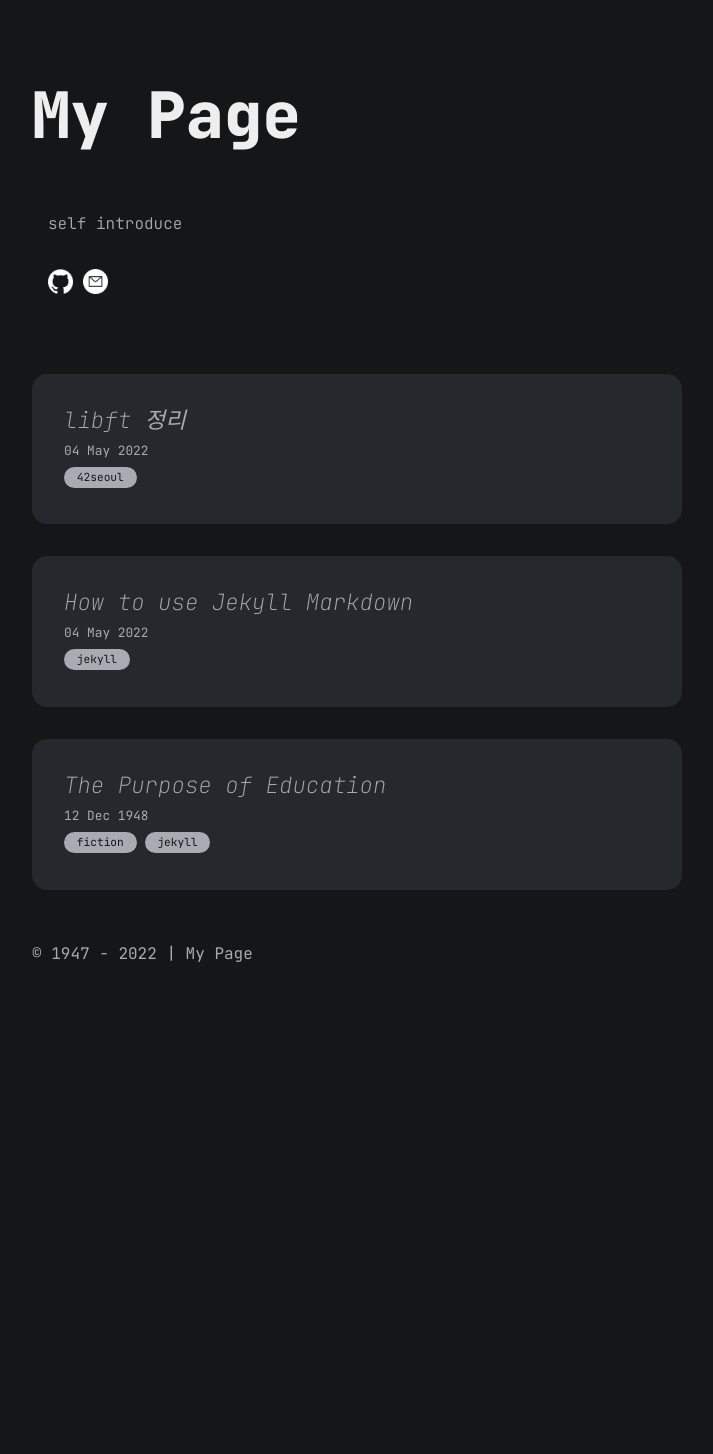
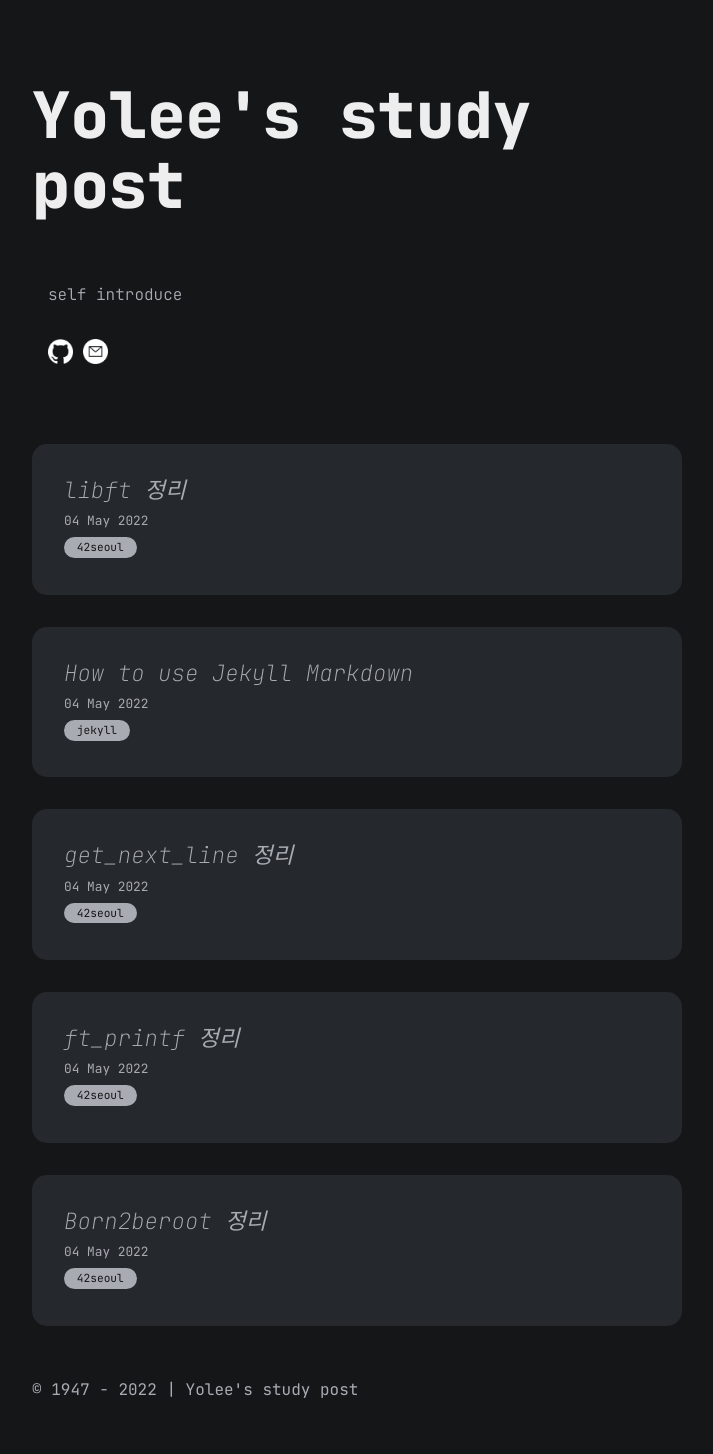
Before and after one commit to Victra15/Victra15.github.io, a Jekyll site: the page built from index.md, in a window 1280 px wide. Shown: the whole page, without its empty margins (283-996 px from the left). Built offline with Jekyll 4.4.1, drawn with Linux system fonts in a browser that asks for light colours; before the commit the page ends 1018 px from its top, so only the background shows below that.

Commit message:
add post

```diff
--- a/_config.yml
+++ b/_config.yml
@@ -1,4 +1,4 @@
-title: My Page
+title: Yolee's study post
 markdown: kramdown
 url: ""
 baseurl: ""
--- /dev/null
+++ b/all_collections/_posts/2022-05-04-born2beroot.md
@@ -0,0 +1,8 @@
+---
+layout: post
+title: Born2beroot 정리
+date: 2022-05-04
+categories: ["42seoul"]
+---
+
+test post
--- /dev/null
+++ b/all_collections/_posts/2022-05-04-ft_printf.md
@@ -0,0 +1,8 @@
+---
+layout: post
+title: ft_printf 정리
+date: 2022-05-04
+categories: ["42seoul"]
+---
+
+test post
--- /dev/null
+++ b/all_collections/_posts/2022-05-04-get_next_line.md
@@ -0,0 +1,8 @@
+---
+layout: post
+title: get_next_line 정리
+date: 2022-05-04
+categories: ["42seoul"]
+---
+
+test post
```
Also changed, not shown: all_collections/_posts/1948-12-12-the-purpose-of-education copy.md (deleted, +0 -10 lines).
